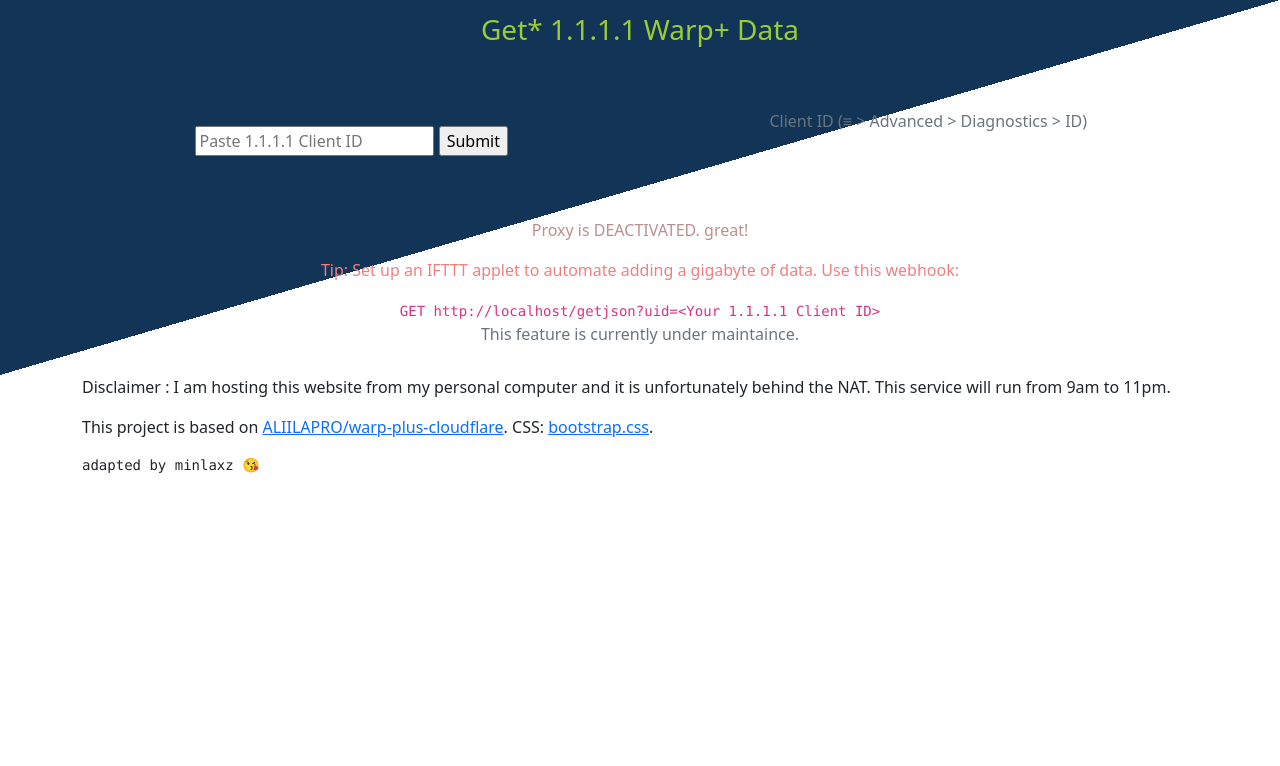
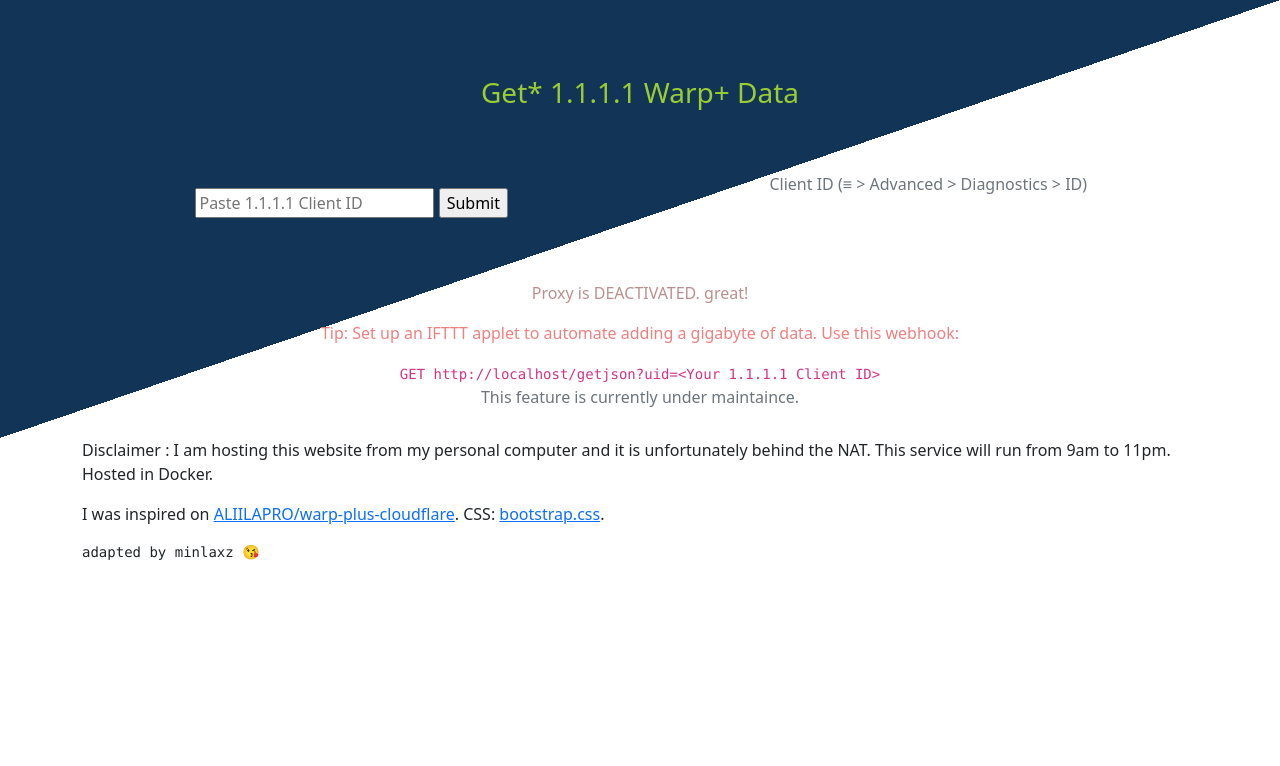
Before and after one commit to minlaxz/warp-plus, a Flask app: page / in a window 1280 px wide. Shown: the top 766 px of the page. Run offline with Flask 2, Linux system fonts and the light colour scheme.

Commit message:
Added docker service.

```diff
--- a/templates/index.html
+++ b/templates/index.html
@@ -40,7 +40,7 @@
 
 <body>
     <div class="cc text-center" style="padding:1%;">
-        <h3 style="color:yellowgreen">
+        <h3 style="color:yellowgreen; margin-top: 5%;">
             Get* 1.1.1.1 Warp+ Data
         </h3>
         <form action="/get" style="margin:5%">
@@ -67,9 +67,9 @@
         <p>
             Disclaimer : I am hosting this website from my personal computer
             and it is unfortunately behind the NAT.
-            This service will run from 9am to 11pm.
+            This service will run from 9am to 11pm. Hosted in Docker.
         </p>
-        <p>This project is based on <a rel="noopener" target="_blank"
+        <p>I was inspired on <a rel="noopener" target="_blank"
                 href="https://github.com/ALIILAPRO/warp-plus-cloudflare">ALIILAPRO/warp-plus-cloudflare</a>. CSS: <a
                 rel="noopener" target="_blank" href="https://getbootstrap.com">bootstrap.css</a>.</p>
         <pre>adapted by minlaxz 😘</pre>
```
Also changed, not shown: 2 other files.
